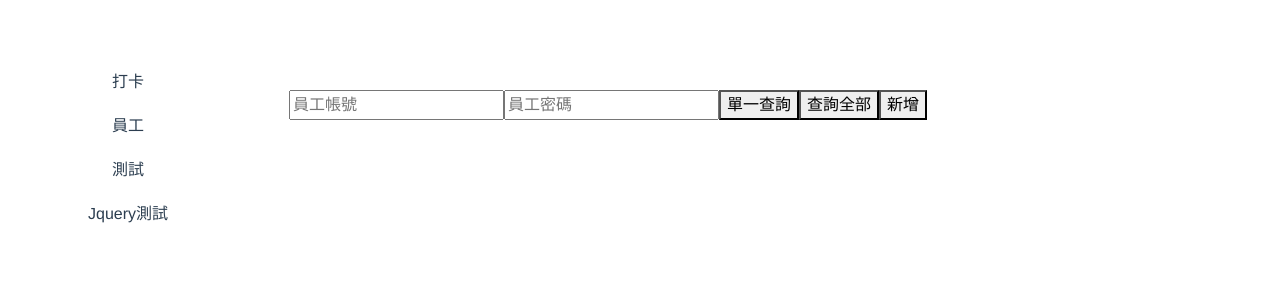
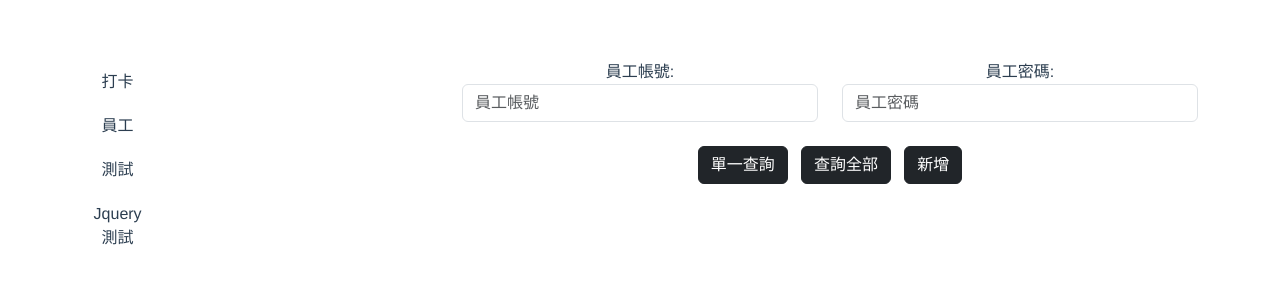
Before and after one commit to eva9731069/emp-repository, a Vue app in the folder demo/emp-web/: page /emp in a window 1280 px wide. Shown: the top 300 px of the page. Built offline with nearby package versions, Linux system fonts and the light colour scheme.

Commit message:
打卡fail待修正

```diff
--- a/demo/emp-web/src/components/CheckInView.vue
+++ b/demo/emp-web/src/components/CheckInView.vue
@@ -1,7 +1,12 @@
 <template>
-  <!-- 套用HomeView.vue頁面 -->
-  <home-layout />
-  <div>
+
+<div class="container">
+    <div class="row">
+      <div class="col-sm-4">
+        <home-layout />
+      </div>
+      <div class="col-sm-8">
+       <div>
     <label>
       <input type="radio" value="off" v-model="workStatus" />
       下班
@@ -19,6 +24,10 @@
       </div>
     </div>
   </div>
+      </div>
+    </div>
+  </div>
+
 </template>
 
 <script>
--- a/demo/emp-web/src/components/EmpView.vue
+++ b/demo/emp-web/src/components/EmpView.vue
@@ -1,28 +1,57 @@
 <template>
-  <!-- 套用HomeView.vue頁面 -->
+  <div class="container">
+    <div class="row">
+      <div class="col-sm-4">
         <home-layout />
-  <div class="col-9">
+      </div>
+      <div class="col-sm-8">
         <div>
-      <input type="text" v-model="empAccount" placeholder="員工帳號" />
-      <input type="text" v-model="empPassword" placeholder="員工密碼" />
-      <button @click="queryItem">單一查詢</button>
-      <button @click="queryAllItem">查詢全部</button>
-      <button @click="addViewOpen">新增</button>
+          <div class="row">
+
+            <div class="col">
+              <div >員工帳號:</div>
+              <input
+                type="text"
+                v-model="empAccount"
+                class="form-control"
+                placeholder="員工帳號"
+                aria-label="First name"
+              />
+            </div>
+            <div class="col">
+              <div >員工密碼:</div>
+              <input
+                type="text"
+                v-model="empPassword"
+                class="form-control"
+                placeholder="員工密碼"
+                aria-label="Last name"
+              />
+            </div>
+          </div>
+          <div>
+            <br />
+          </div>
+          <button @click="queryItem" class="btn btn-dark">單一查詢</button
+          >&nbsp;&nbsp;
+          <button @click="queryAllItem" class="btn btn-dark">查詢全部</button
+          >&nbsp;&nbsp;
+          <button @click="addViewOpen" class="btn btn-dark">新增</button>
+          <div>
+            <br />
+          </div>
 
           <!-- 新增功能 -->
           <add-layout v-if="isAddLayoutVisible" />
 
           <!-- 修改功能 -->
           <edit-layout v-if="selectedItem" />
-    </div>
-  </div>
-  <div>
-    <br />
-    <br />
-    <br />
-  </div>
-  <div class="col-12">
-    <table class="empTable table-sm table-bordered" v-if="empList.length > 0">
+
+          <div class="row">
+            <table
+              class="empTable table table-bordered border-primary"
+              v-if="empList.length > 0"
+            >
               <thead>
                 <tr>
                   <th>員工編號</th>
@@ -35,19 +64,31 @@
               </thead>
               <tbody>
                 <tr v-for="item in empList" :key="item.empNo">
-          <td>{{ item.empNo }}</td>
-          <td>{{ item.empAccount }}</td>
-          <td>{{ item.empPassword }}</td>
-          <td>{{ item.chName }}</td>
+                  <td class="center-align">{{ item.empNo }}</td>
+                  <td class="center-align">{{ item.empAccount }}</td>
+                  <td class="center-align">{{ item.empPassword }}</td>
+                  <td class="center-align">{{ item.chName }}</td>
                   <td>
-            <button @click="editItem(item)">修改</button>
+                    <button @click="editItem(item)" class="btn btn-dark">
+                      修改
+                    </button>
                   </td>
-          <td><button @click="deleteItem(item.empNo)">刪除</button></td>
+                  <td>
+                    <button
+                      @click="deleteItem(item.empNo)"
+                      class="btn btn-dark"
+                    >
+                      刪除
+                    </button>
+                  </td>
                 </tr>
               </tbody>
             </table>
           </div>
-
+        </div>
+      </div>
+    </div>
+  </div>
 </template>
 
 <script>
@@ -72,7 +113,7 @@ export default {
       empPassword: "",
       items: null,
       empList: [],
-      isShow: true
+      isShow: true,
     };
   },
   computed: {
@@ -81,7 +122,6 @@ export default {
       selectedItem: (state) => state.selectedItem,
     }),
   },
-
   methods: {
     queryItem() {
       axios
@@ -133,40 +173,9 @@ export default {
       this.isShow = !this.isShow;
       store.commit("updateSelectedItem", { ...item });
     },
-
   },
 };
 </script>
 
 <style>
-.empTable {
-  margin-left: 600px;
-}
-.modal {
-  position: fixed;
-  top: 0;
-  left: 0;
-  width: 100%;
-  height: 100%;
-  background-color: rgba(0, 0, 0, 0.5);
-  display: flex;
-  justify-content: center;
-  align-items: center;
-}
-
-.modal h2 {
-  color: #fff;
-}
-
-.modal button {
-  margin-top: 10px;
-}
-
-button {
-  margin-top: 10px;
-}
-
-.testca {
-  justify-content: center;
-}
 </style>
--- a/demo/emp-web/src/components/HomeView.vue
+++ b/demo/emp-web/src/components/HomeView.vue
@@ -4,25 +4,21 @@
       <ul>
         <li
           @click="selectTab('打卡')"
-          :class="{ active: activeTab === '打卡' }"
         >
           打卡
         </li>
         <li
           @click="selectTab('員工')"
-          :class="{ active: activeTab === '員工' }"
         >
           員工
         </li>
          <li
           @click="selectTab('測試')"
-          :class="{ active: activeTab === '測試' }"
         >
           測試
         </li>
         <li
           @click="selectTab('Jquery測試')"
-          :class="{ active: activeTab === 'Jquery測試' }"
         >
           Jquery測試
         </li>
--- a/demo/emp-web/src/components/JqueryView.vue
+++ b/demo/emp-web/src/components/JqueryView.vue
@@ -1,7 +1,10 @@
 <template>
-  <!-- 套用HomeView.vue頁面 -->
+  <div class="container">
+    <div class="row">
+      <div class="col-sm-4">
         <home-layout />
-  <div class="col-9">
+      </div>
+      <div class="col-sm-8">
         <div>
           <input
             id="emp_account"
@@ -26,19 +29,11 @@
           <!-- 修改功能 -->
           <!-- <edit-layout v-if="selectedItem" /> -->
           <!-- 修改功能 -->
-      <editJquery-layout v-if="selectedItem"/>
+          <editJquery-layout v-if="selectedItem" />
         </div>
       </div>
-  <div>
-    <br />
-    <br />
-    <br />
     </div>
 
-  <div class="col-12">
-    <!-- <ul>
-    <li v-for="item in itemsTest" :key="item.emp_no">{{ item.emp_no }}</li>
-  </ul> -->
     <table class="empTable table-sm table-bordered" v-if="itemsTest.length > 0">
       <thead>
         <tr>
@@ -53,7 +48,7 @@
 
       <tbody>
         <tr v-for="item in itemsTest" :key="item.emp_no">
-          <td  id="emp_no">{{ item.emp_no }}</td>
+          <td id="emp_no">{{ item.emp_no }}</td>
           <td>{{ item.emp_account }}</td>
           <td>{{ item.emp_password }}</td>
           <td>{{ item.ch_name }}</td>
@@ -62,10 +57,14 @@
           </td>
           <td><button @click="deleteJquery(emp_no)">刪除</button></td>
         </tr>
-
       </tbody>
     </table>
   </div>
+  <!-- 套用HomeView.vue頁面 -->
+
+  <!-- <ul>
+    <li v-for="item in itemsTest" :key="item.emp_no">{{ item.emp_no }}</li>
+  </ul> -->
 </template>
 
 <script>
@@ -112,7 +111,6 @@ export default {
     //       // console.log('itemsTest->'+response.empList);
     //        console.log('itemsTest->'+response);
     //       this.itemsTest = response;
-
     //     },
     //     // success: (response) => {
     //     //   console.log(response);
@@ -148,7 +146,7 @@ export default {
         method: "POST",
         success: (response) => {
           this.itemsTest = response; // 将从服务器获取的数据赋值给items数组
-          console.log('this.itemsTest=>'+this.itemsTest);
+          console.log("this.itemsTest=>" + this.itemsTest);
         },
         error: (error) => {
           console.log(error);
--- a/demo/emp-web/src/components/LoginView.vue
+++ b/demo/emp-web/src/components/LoginView.vue
@@ -39,7 +39,7 @@ export default {
 
           //登入成功後跳轉頁面
           if (this.sessionData != "") {
-            router.push("/home");
+            router.push("/checkIn");
             console.warn("signup", this.emp_account, this.emp_password);
             // store.commit(`auth/${SET_USERNAME}`, '55555');
 
--- a/demo/emp-web/src/components/SunTestView.vue
+++ b/demo/emp-web/src/components/SunTestView.vue
@@ -6,10 +6,16 @@
         <home-layout />
       </div>
       <div class="col-sm-4">
-       <div>test</div>
+        <div>test</div>
       </div>
       <div class="col-sm-4">
-        <!-- 右邊欄位 -->
+        <div class="sidebar">
+          <ul>
+            <li v-for="item in list" @click="selectTab(item)" :key="item.empNo">
+              {{ item }}
+            </li>
+          </ul>
+        </div>
       </div>
     </div>
   </div>
@@ -21,16 +27,29 @@ import homeLayout from "@/components/HomeView.vue";
 import "bootstrap/dist/css/bootstrap.css";
 import "bootstrap/dist/js/bootstrap.bundle";
 
-
 export default {
   components: {
-    homeLayout
+    homeLayout,
   },
   data() {
     return {
       // isAddLayoutVisible: false,
+      list: ["要", "点击", "的", "列表项"],
+      selectedTab: "",
     };
   },
-
+  mounted() {
+    this.getFunctionList();
+  },
+  methods: {
+    selectTab(tab) {
+      this.selectedTab = tab;
+      // 执行你的其他操作...
+    },
+    getFunctionList(tab) {
+      this.selectedTab = tab;
+      // 执行你的其他操作...
+    },
+  },
 };
 </script>
```
Lines whose indentation alone changed are shown as unchanged.
